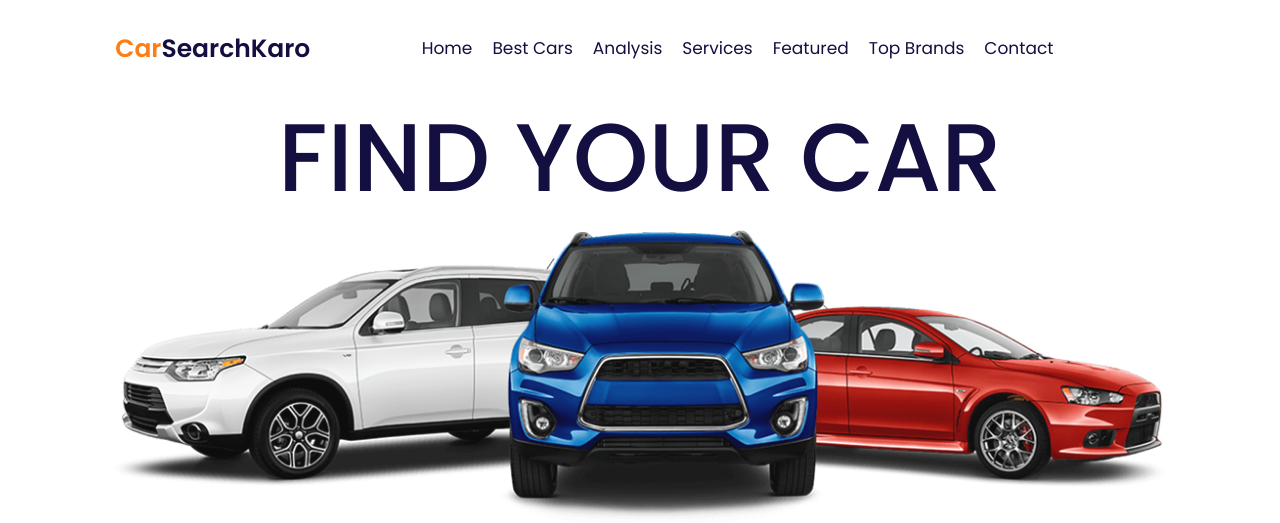
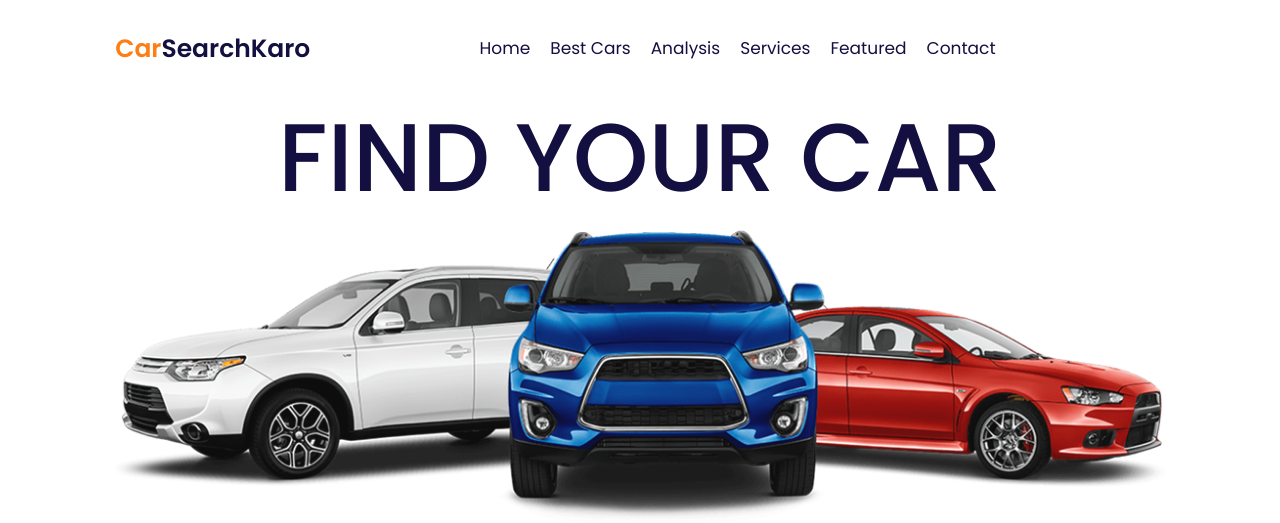
Before and after one commit to ShrutiMishra-2002/Car-Search-Karo, a Django app: page / in a window 1280 px wide. Shown: the top 523 px of the page. Run offline with Django 4.2, Linux system fonts and the light colour scheme; some libraries are stand-ins or nearby versions.

Commit message:
top brands section removed

```diff
--- a/selectCar/templates/selectCar/app-base.html
+++ b/selectCar/templates/selectCar/app-base.html
@@ -75,7 +75,7 @@
         <a href="/#question">Analysis</a>
         <a href="/#services">services</a>
         <a href="/#featured">featured</a>
-        <a href="/#brands">Top brands</a>
+        <!-- <a href="/#brands">Top brands</a> -->
         <a href="/#contact">contact</a>
       </nav>
       <div id="login-btn">
--- a/selectCar/templates/selectCar/index.html
+++ b/selectCar/templates/selectCar/index.html
@@ -368,7 +368,7 @@ Page {% endblock %} {% block body %}
 </section>
 <!-- featured section ends -->
 <!-- Top brands section -->
-<section class="contact" id="brands">
+<!-- <section class="contact" id="brands">
   <h1 class="heading"><span>Top </span> Brands</h1>
   <div class="container">
     <div class="row">
@@ -511,7 +511,7 @@ Page {% endblock %} {% block body %}
       </div>
     </div>
   </div>
-</section>
+</section> -->
 <!-- Top brands section ends -->
 <!-- Contact section  -->
 <section class="contact" id="contact">
```
